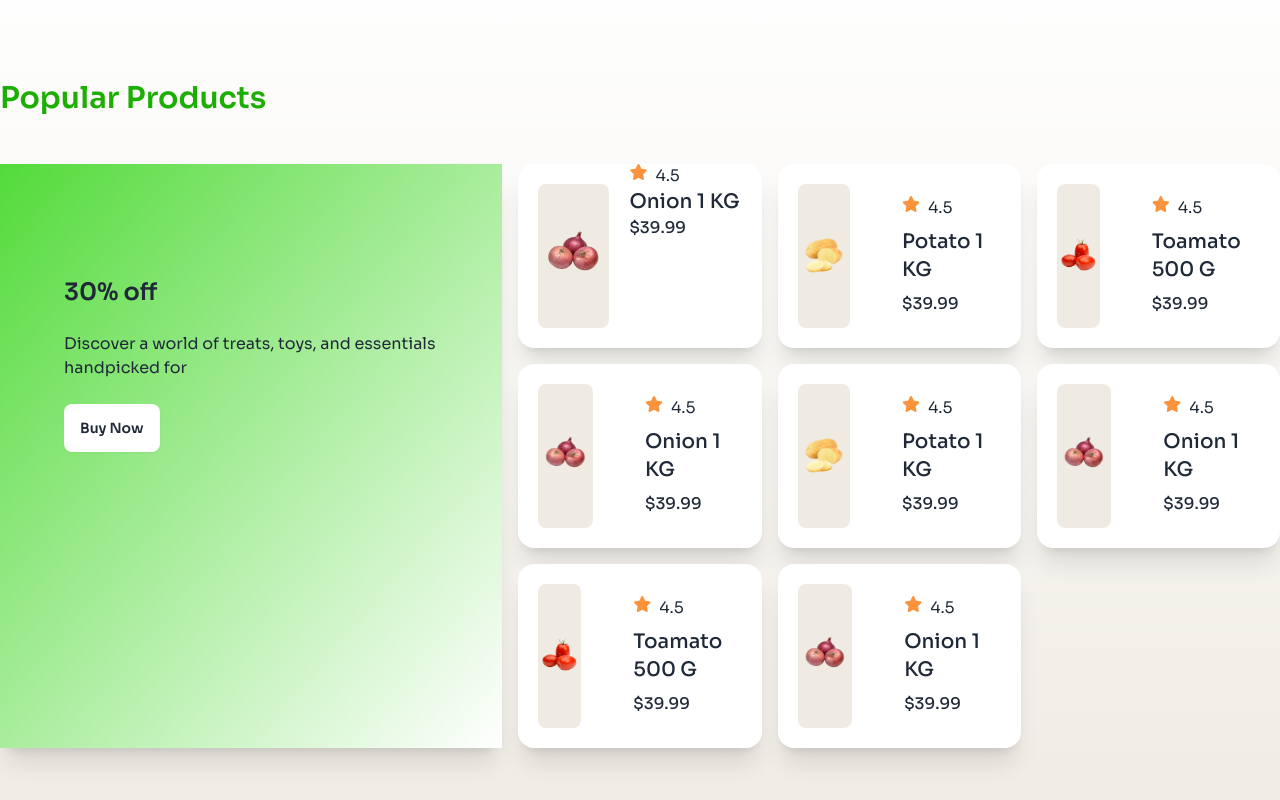
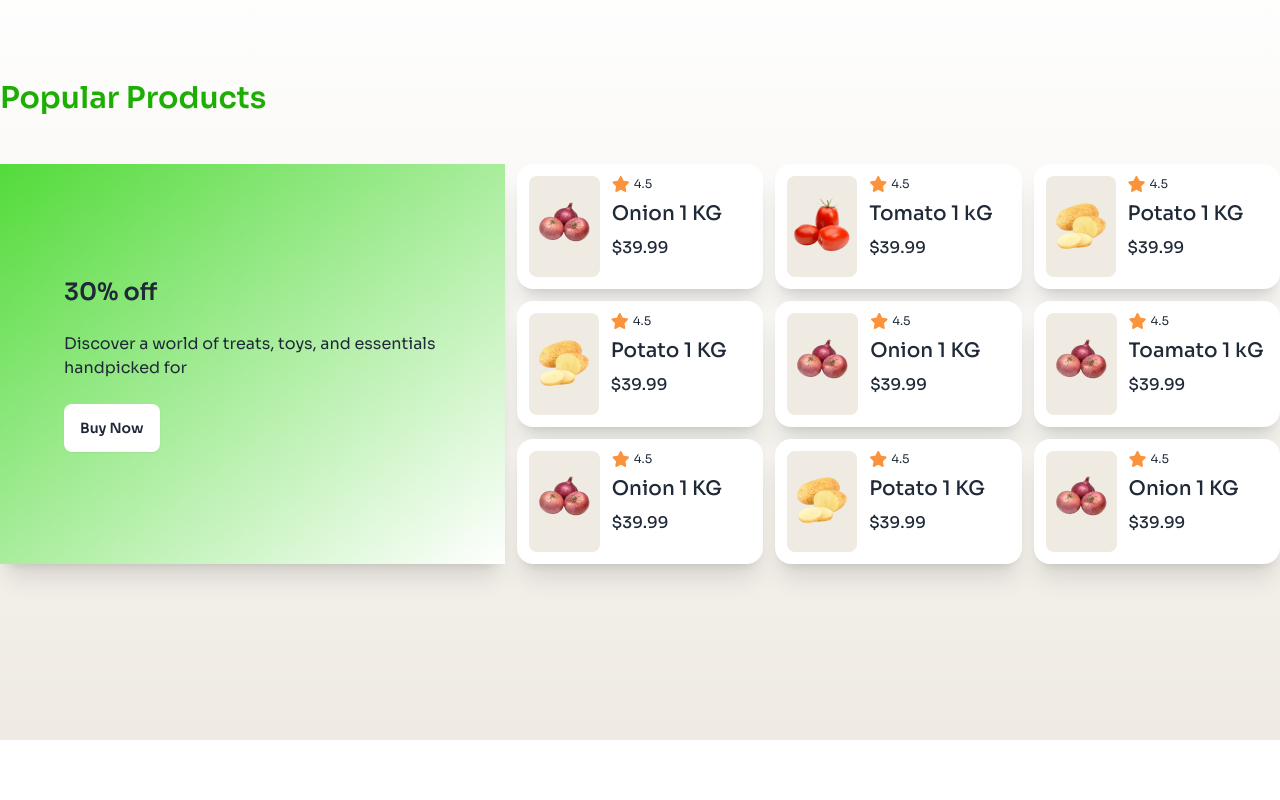
Before and after one commit to NurAlamShawon/online-grocery_website, a plain HTML site: page index.html in a window 1280 px wide. Shown: the part 1967-2767 px from the top of the page. Drawn offline with nearby package versions, Linux system fonts and the light colour scheme; files whose address does not match are found by name.

Commit message:
features card completed

```diff
--- a/index.html
+++ b/index.html
@@ -221,18 +221,18 @@
 
       <!-- popular product -->
 
-      <section class="bg-gradient-to-b from-[#FFFFFF] to-[#EFEBE3]">
+      <section class="bg-gradient-to-b from-[#FFFFFF] to-[#EFEBE3] mb-32 pb-12">
         <div class="mt-32 container mx-auto px-6 xl:px-0 xl:p-32">
           <h1 class="font-semibold text-3xl text-[#1CAE02] mb-12">
             Popular Products
           </h1>
 
-          <div class="grid xl:grid-cols-5 lg:grid-cols-4 grid-cols-2 gap-4">
+          <div class="grid xl:grid-cols-5 lg:grid-cols-4 grid-cols-2 gap-3">
             <!-- 3 rowspan div -->
             <div
-              class="card bg-base-100 shadow-xl xl:row-span-3 lg:row-span-3 row-span-2 col-span-2"
+              class="card bg-base-100 shadow-xl xl:row-span-3 lg:row-span-3 row-span-2 col-span-2  bg-[url('C:\Projects\online-grocery_website\images\vegetable-offer.png')]"
             >
-              <div class="card-body items-start text-start px-16 py-28 space-y-4 bg-gradient-to-br from-[#53DB3A] to-[#FFFFFF]  bg-[url('images/')]  ">
+              <div class="card-body items-start text-start xl:px-16 px-10 xl:py-28 py-24 space-y-4 bg-gradient-to-br from-[#53DB3A] to-[#FFFFFF]  bg-[url('images/')]  ">
                 <h2 class="card-title text-2xl font-regular">30% off</h2>
                 <span class="text-base font-regular">
                   Discover a world of treats, toys, and essentials handpicked
@@ -245,127 +245,134 @@
             </div>
             <!-- 3 column per row -->
 
-            <div class="card card-side bg-base-100 shadow-xl">
-              <figure class="bg-[#EFEBE3] m-5 rounded-lg">
-                <img src="images/onion.png" alt="Movie" />
+            <div class="card card-side bg-base-100 shadow-xl ">
+              <figure class="bg-[#EFEBE3] mt-3 mb-3 ml-3 rounded-lg ">
+                <img src="images/onion.png" alt="Movie" class="max-w-2" />
               </figure>
-              <div class="">
-                <p class="flex">
-                  <i class="fa-solid fa-star text-orange-400 mr-2"></i
-                  ><span>4.5</span>
-                </p>
-                <h2 class="card-title font-medium text-xl">Onion 1 KG</h2>
-                <p class="font-medium text-base">$39.99</p>
+              <div class="card-body p-0 m-3 ">
+                <span class="flex">
+                  <i class="fa-solid fa-star text-orange-400 mr-1"></i
+                  ><span class="text-xs">4.5</span>
+                </span>
+                <h2 class="card-title font-medium xl:text-xl lg:text-xl text-xs">Onion 1 KG</h2>
+                <p class="font-medium xl:text-base lg:text-base text-xs">$39.99</p>
               </div>
             </div>
 
-            <div class="card card-side bg-base-100 shadow-xl">
-              <figure class="bg-[#EFEBE3] m-5 rounded-lg">
-                <img src="images/potato.png" alt="Movie" />
+
+            <div class="card card-side bg-base-100 shadow-xl ">
+              <figure class="bg-[#EFEBE3] mt-3 mb-3 ml-3 rounded-lg ">
+                <img src="images/tomato.png" alt="Movie" class="max-w-2" />
               </figure>
-              <div class="card-body">
-                <p class="flex">
-                  <i class="fa-solid fa-star text-orange-400 mr-2"></i
-                  ><span>4.5</span>
-                </p>
-                <h2 class="card-title font-medium text-xl">Potato 1 KG</h2>
-                <p class="font-medium text-base">$39.99</p>
+              <div class="card-body p-0 m-3 ">
+                <span class="flex">
+                  <i class="fa-solid fa-star text-orange-400 mr-1"></i
+                  ><span class="text-xs">4.5</span>
+                </span>
+                <h2 class="card-title font-medium xl:text-xl lg:text-xl text-xs">Tomato 1 kG</h2>
+                <p class="font-medium xl:text-base lg:text-base text-xs">$39.99</p>
               </div>
             </div>
 
-            <div class="card card-side bg-base-100 shadow-xl">
-              <figure class="bg-[#EFEBE3] m-5 rounded-lg">
-                <img src="images/tomato.png" alt="Movie" />
+            <div class="card card-side bg-base-100 shadow-xl ">
+              <figure class="bg-[#EFEBE3] mt-3 mb-3 ml-3 rounded-lg ">
+                <img src="images/potato.png" alt="Movie" class="max-w-2" />
               </figure>
-              <div class="card-body">
-                <p class="flex">
-                  <i class="fa-solid fa-star text-orange-400 mr-2"></i
-                  ><span>4.5</span>
-                </p>
-                <h2 class="card-title font-medium text-xl">Toamato 500 G</h2>
-                <p class="font-medium text-base">$39.99</p>
+              <div class="card-body p-0 m-3 ">
+                <span class="flex">
+                  <i class="fa-solid fa-star text-orange-400 mr-1"></i
+                  ><span class="text-xs">4.5</span>
+                </span>
+                <h2 class="card-title font-medium xl:text-xl lg:text-xl text-xs">Potato 1 KG</h2>
+                <p class="font-medium xl:text-base lg:text-base text-xs">$39.99</p>
               </div>
             </div>
 
-            <div class="card card-side bg-base-100 shadow-xl">
-              <figure class="bg-[#EFEBE3] m-5 rounded-lg">
-                <img src="images/onion.png" alt="Movie" />
+            <div class="card card-side bg-base-100 shadow-xl ">
+              <figure class="bg-[#EFEBE3] mt-3 mb-3 ml-3 rounded-lg ">
+                <img src="images/Potato.png" alt="Movie" class="max-w-2" />
               </figure>
-              <div class="card-body">
-                <p class="flex">
-                  <i class="fa-solid fa-star text-orange-400 mr-2"></i
-                  ><span>4.5</span>
-                </p>
-                <h2 class="card-title font-medium text-xl">Onion 1 KG</h2>
-                <p class="font-medium text-base">$39.99</p>
+              <div class="card-body p-0 m-3 ">
+                <span class="flex">
+                  <i class="fa-solid fa-star text-orange-400 mr-1"></i
+                  ><span class="text-xs">4.5</span>
+                </span>
+                <h2 class="card-title font-medium xl:text-xl lg:text-xl text-xs">Potato 1 KG</h2>
+                <p class="font-medium xl:text-base lg:text-base text-xs">$39.99</p>
               </div>
             </div>
-            <div class="card card-side bg-base-100 shadow-xl">
-              <figure class="bg-[#EFEBE3] m-5 rounded-lg">
-                <img src="images/potato.png" alt="Movie" />
+
+            <div class="card card-side bg-base-100 shadow-xl ">
+              <figure class="bg-[#EFEBE3] mt-3 mb-3 ml-3 rounded-lg ">
+                <img src="images/onion.png" alt="Movie" class="max-w-2" />
               </figure>
-              <div class="card-body">
-                <p class="flex">
-                  <i class="fa-solid fa-star text-orange-400 mr-2"></i
-                  ><span>4.5</span>
-                </p>
-                <h2 class="card-title font-medium text-xl">Potato 1 KG</h2>
-                <p class="font-medium text-base">$39.99</p>
+              <div class="card-body p-0 m-3 ">
+                <span class="flex">
+                  <i class="fa-solid fa-star text-orange-400 mr-1"></i
+                  ><span class="text-xs">4.5</span>
+                </span>
+                <h2 class="card-title font-medium xl:text-xl lg:text-xl text-xs">Onion 1 KG</h2>
+                <p class="font-medium xl:text-base lg:text-base text-xs">$39.99</p>
               </div>
             </div>
-            <div class="card card-side bg-base-100 shadow-xl">
-              <figure class="bg-[#EFEBE3] m-5 rounded-lg">
-                <img src="images/onion.png" alt="Movie" />
+
+            <div class="card card-side bg-base-100 shadow-xl ">
+              <figure class="bg-[#EFEBE3] mt-3 mb-3 ml-3 rounded-lg ">
+                <img src="images/onion.png" alt="Movie" class="max-w-2" />
               </figure>
-              <div class="card-body">
-                <p class="flex">
-                  <i class="fa-solid fa-star text-orange-400 mr-2"></i
-                  ><span>4.5</span>
-                </p>
-                <h2 class="card-title font-medium text-xl">Onion 1 KG</h2>
-                <p class="font-medium text-base">$39.99</p>
+              <div class="card-body p-0 m-3 ">
+                <span class="flex">
+                  <i class="fa-solid fa-star text-orange-400 mr-1"></i
+                  ><span class="text-xs">4.5</span>
+                </span>
+                <h2 class="card-title font-medium xl:text-xl lg:text-xl text-xs">Toamato 1 kG</h2>
+                <p class="font-medium xl:text-base lg:text-base text-xs">$39.99</p>
               </div>
             </div>
-            <div class="card card-side bg-base-100 shadow-xl">
-              <figure class="bg-[#EFEBE3] m-5 rounded-lg">
-                <img src="images/tomato.png" alt="Movie" />
+
+            <div class="card card-side bg-base-100 shadow-xl ">
+              <figure class="bg-[#EFEBE3] mt-3 mb-3 ml-3 rounded-lg ">
+                <img src="images/onion.png" alt="Movie" class="max-w-2" />
               </figure>
-              <div class="card-body">
-                <p class="flex">
-                  <i class="fa-solid fa-star text-orange-400 mr-2"></i
-                  ><span>4.5</span>
-                </p>
-                <h2 class="card-title font-medium text-xl">Toamato 500 G</h2>
-                <p class="font-medium text-base">$39.99</p>
+              <div class="card-body p-0 m-3 ">
+                <span class="flex">
+                  <i class="fa-solid fa-star text-orange-400 mr-1"></i
+                  ><span class="text-xs">4.5</span>
+                </span>
+                <h2 class="card-title font-medium xl:text-xl lg:text-xl text-xs">Onion 1 KG</h2>
+                <p class="font-medium xl:text-base lg:text-base text-xs">$39.99</p>
               </div>
             </div>
-            <div class="card card-side bg-base-100 shadow-xl">
-              <figure class="bg-[#EFEBE3] m-5 rounded-lg">
-                <img src="images/onion.png" alt="Movie" />
+
+            <div class="card card-side bg-base-100 shadow-xl ">
+              <figure class="bg-[#EFEBE3] mt-3 mb-3 ml-3 rounded-lg ">
+                <img src="images/potato.png" alt="Movie" class="max-w-2" />
               </figure>
-              <div class="card-body">
-                <p class="flex">
-                  <i class="fa-solid fa-star text-orange-400 mr-2"></i
-                  ><span>4.5</span>
-                </p>
-                <h2 class="card-title font-medium text-xl">Onion 1 KG</h2>
-                <p class="font-medium text-base">$39.99</p>
+              <div class="card-body p-0 m-3 ">
+                <span class="flex">
+                  <i class="fa-solid fa-star text-orange-400 mr-1"></i
+                  ><span class="text-xs">4.5</span>
+                </span>
+                <h2 class="card-title font-medium xl:text-xl lg:text-xl text-xs">Potato 1 KG</h2>
+                <p class="font-medium xl:text-base lg:text-base text-xs">$39.99</p>
               </div>
             </div>
-            <div class="card card-side bg-base-100 shadow-xl hidden">
-              <figure class="bg-[#EFEBE3] m-5 rounded-lg">
-                <img src="images/potato.png" alt="Movie" />
+
+            <div class="card card-side bg-base-100 shadow-xl hidden xl:inline-flex ">
+              <figure class="bg-[#EFEBE3] mt-3 mb-3 ml-3 rounded-lg ">
+                <img src="images/onion.png" alt="Movie" class="max-w-2" />
               </figure>
-              <div class="card-body">
-                <p class="flex">
-                  <i class="fa-solid fa-star text-orange-400 mr-2"></i
-                  ><span>4.5</span>
-                </p>
-                <h2 class="card-title font-medium text-xl">Potato 1 KG</h2>
-                <p class="font-medium text-base">$39.99</p>
+              <div class="card-body p-0 m-3 ">
+                <span class="flex">
+                  <i class="fa-solid fa-star text-orange-400 mr-1"></i
+                  ><span class="text-xs">4.5</span>
+                </span>
+                <h2 class="card-title font-medium xl:text-xl lg:text-xl text-xs">Onion 1 KG</h2>
+                <p class="font-medium xl:text-base lg:text-base text-xs">$39.99</p>
               </div>
             </div>
-          </div>
+
+
         </div>
       </section>
     </main>
```
